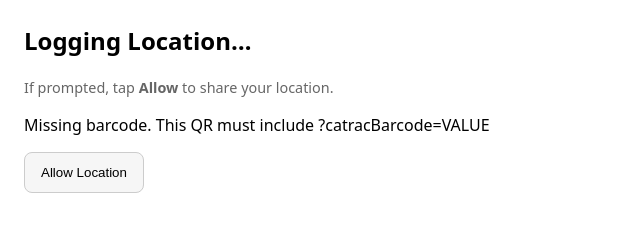
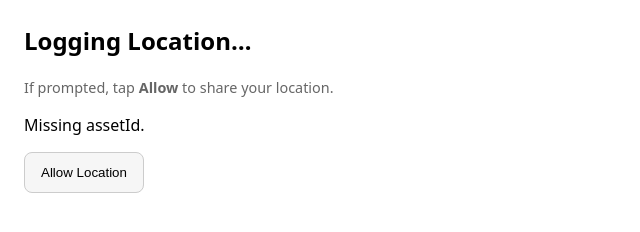
Before and after one commit to sturdevantdj-beep/CATRACscan, a website: page index.html in a window 1280 px wide. Shown: the whole page, without its empty margins (0-640 px from the left). Drawn offline with Linux system fonts and the light colour scheme.

Commit message:
Update index.html

```diff
--- a/index.html
+++ b/index.html
@@ -44,8 +44,8 @@
     }
 
     function getGPS() {
-      if (!barcode) {
-        statusEl.textContent = 'Missing barcode. This QR must include ?catracBarcode=VALUE';
+      if (!assetId) {
+        statusEl.textContent = 'Missing assetId.';
         return;
       }
       if (!('geolocation' in navigator)) {
```
